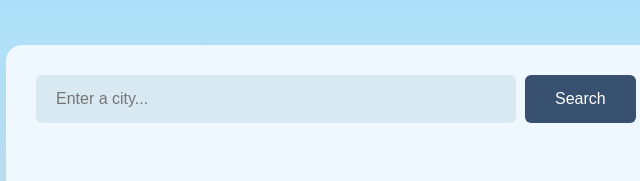
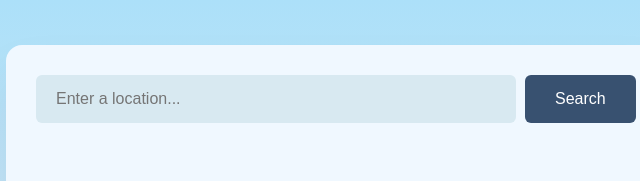
Before and after one commit to SWhitK/tywydd, a plain HTML site: page index.html in a window 1280 px wide. Shown: the top 181 px of the page, 304-944 px from the left. Drawn offline with nearby package versions, Linux system fonts and the light colour scheme; no server answers.

Commit message:
Update index.html

```diff
--- a/index.html
+++ b/index.html
@@ -20,7 +20,7 @@
         <form class="search-form" id="search-form">
           <input
             type="search"
-            placeholder="Enter a city..."
+            placeholder="Enter a location..."
             required
             class="search-form-input"
             id="search-form-input"
```
